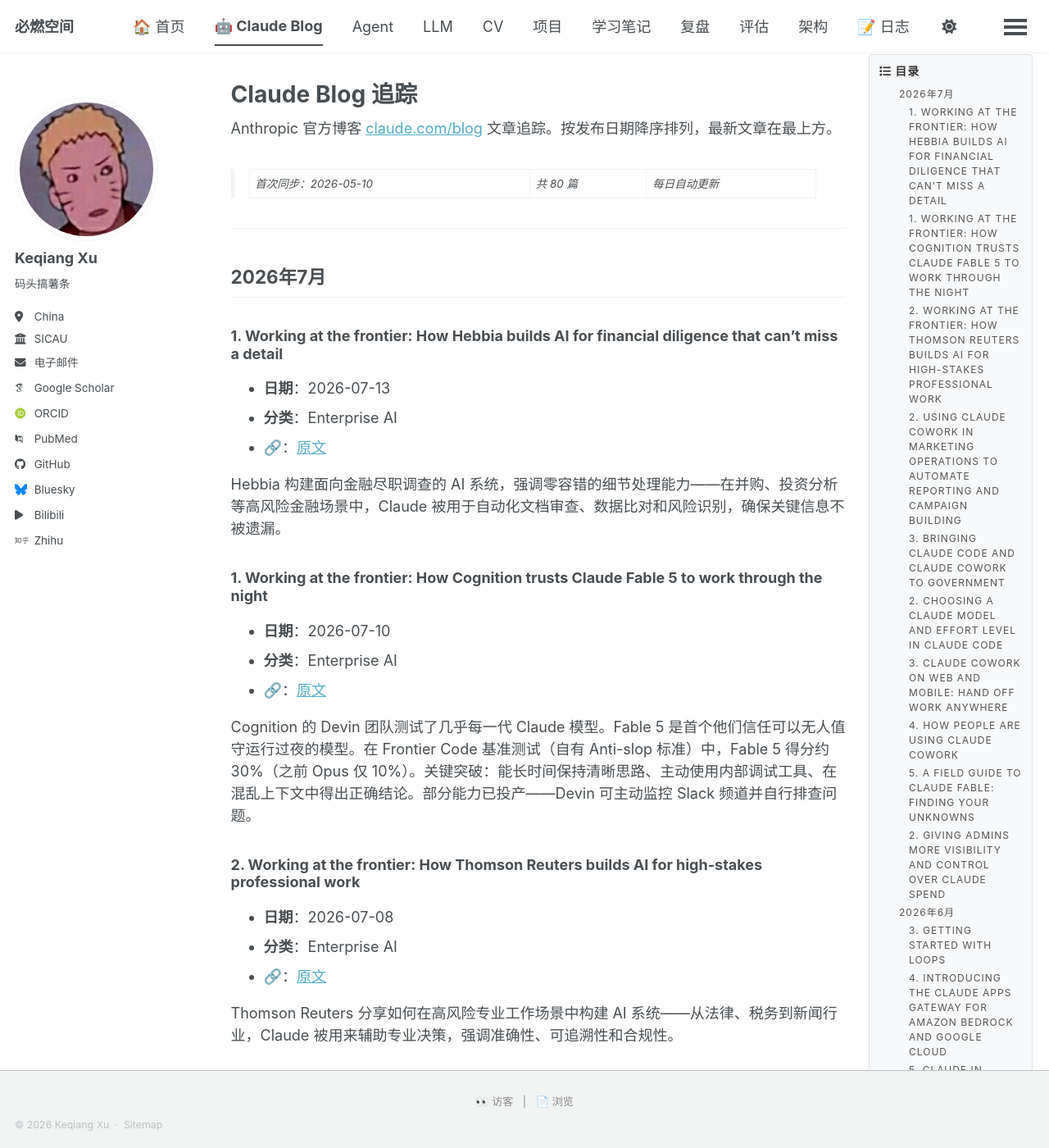
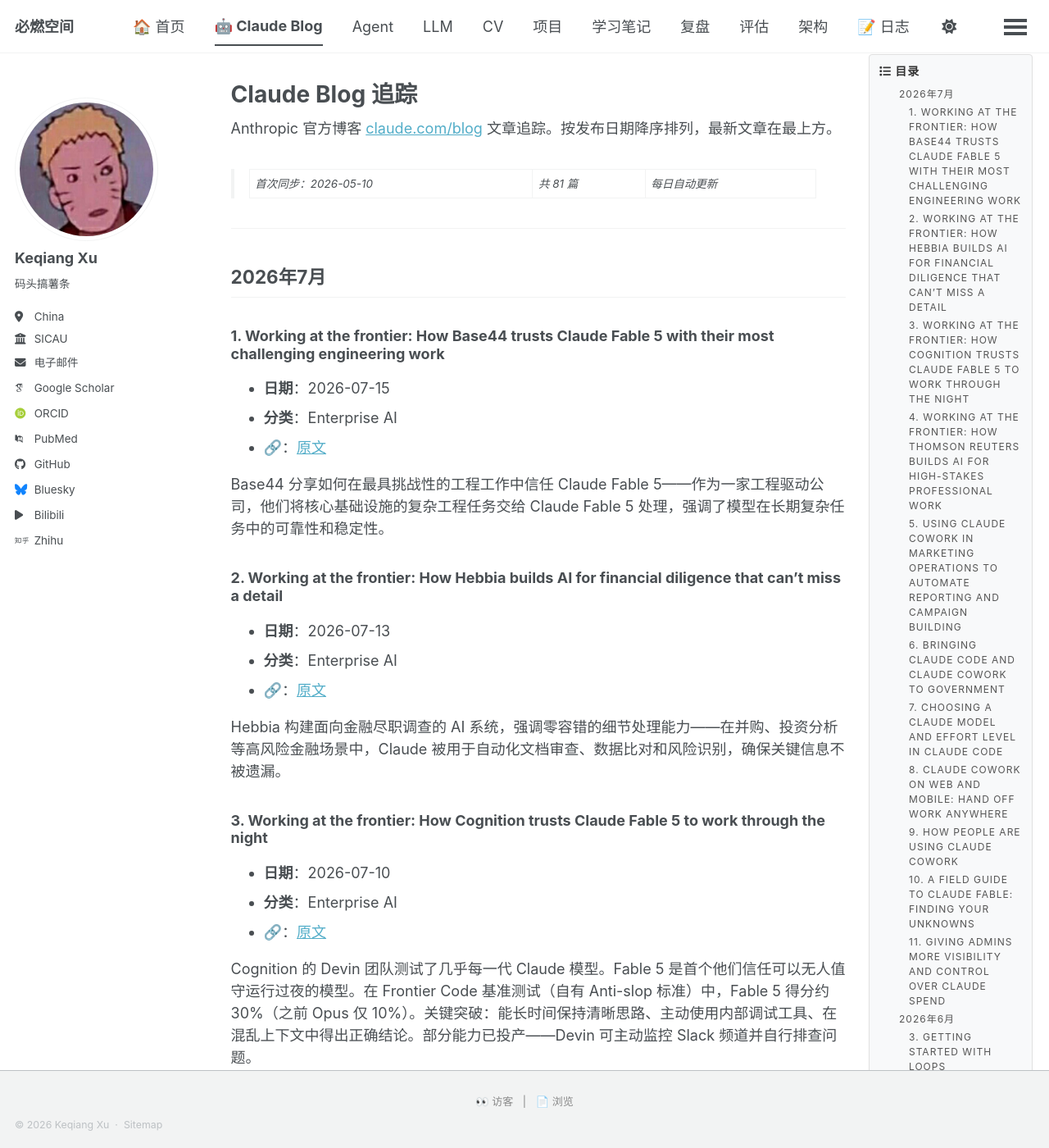
Before and after one commit to Qnh233/Qnh233.github.io, a Jekyll site: the page built from _pages/claude-blog.md, in a window 1280 px wide and 1400 px high. Shown: the whole window at 82% size. Built offline with Jekyll 4.4.1, drawn with Linux system fonts in a browser that asks for light colours; some web fonts are replaced; a script bundle is joined from its source files by our own code; library files that are not in the unit come from our copies; comment, search, counter and statistics services are not loaded; some of the changed text lies outside the part shown.

Commit message:
sync: add Base44/Fable 5 article (2026-07-15), total 81 posts

```diff
--- a/_pages/claude-blog.md
+++ b/_pages/claude-blog.md
@@ -9,12 +9,21 @@
 
 Anthropic 官方博客 [claude.com/blog](https://claude.com/blog) 文章追踪。按发布日期降序排列，最新文章在最上方。
 
-> 首次同步：2026-05-10 | 共 80 篇 | 每日自动更新
+> 首次同步：2026-05-10 | 共 81 篇 | 每日自动更新
 
 ---
 
 ## 2026年7月
-### 1. Working at the frontier: How Hebbia builds AI for financial diligence that can't miss a detail
+
+### 1. Working at the frontier: How Base44 trusts Claude Fable 5 with their most challenging engineering work
+- **日期**：2026-07-15
+- **分类**：Enterprise AI
+- **🔗**：[原文](https://claude.com/blog/working-at-the-frontier-why-base44-trusts-claude-fable-5-with-their-most-challenging-engineering-work)
+
+Base44 分享如何在最具挑战性的工程工作中信任 Claude Fable 5——作为一家工程驱动公司，他们将核心基础设施的复杂工程任务交给 Claude Fable 5 处理，强调了模型在长期复杂任务中的可靠性和稳定性。
+
+
+### 2. Working at the frontier: How Hebbia builds AI for financial diligence that can't miss a detail
 - **日期**：2026-07-13
 - **分类**：Enterprise AI
 - **🔗**：[原文](https://claude.com/blog/working-at-the-frontier-how-hebbia-builds-ai-for-financial-diligence-that-cant-miss-a-detail)
@@ -22,63 +31,63 @@
 Hebbia 构建面向金融尽职调查的 AI 系统，强调零容错的细节处理能力——在并购、投资分析等高风险金融场景中，Claude 被用于自动化文档审查、数据比对和风险识别，确保关键信息不被遗漏。
 
 
-### 1. Working at the frontier: How Cognition trusts Claude Fable 5 to work through the night
+### 3. Working at the frontier: How Cognition trusts Claude Fable 5 to work through the night
 - **日期**：2026-07-10
 - **分类**：Enterprise AI
 - **🔗**：[原文](https://claude.com/blog/working-at-the-frontier-how-cognition-trusts-claude-fable-5-to-work-through-the-night)
 
 Cognition 的 Devin 团队测试了几乎每一代 Claude 模型。Fable 5 是首个他们信任可以无人值守运行过夜的模型。在 Frontier Code 基准测试（自有 Anti-slop 标准）中，Fable 5 得分约 30%（之前 Opus 仅 10%）。关键突破：能长时间保持清晰思路、主动使用内部调试工具、在混乱上下文中得出正确结论。部分能力已投产——Devin 可主动监控 Slack 频道并自行排查问题。
 
-### 2. Working at the frontier: How Thomson Reuters builds AI for high-stakes professional work
+### 4. Working at the frontier: How Thomson Reuters builds AI for high-stakes professional work
 - **日期**：2026-07-08
 - **分类**：Enterprise AI
 - **🔗**：[原文](https://claude.com/blog/working-at-the-frontier-how-thomson-reuters-builds-ai-for-high--stakes-professional-work)
 
 Thomson Reuters 分享如何在高风险专业工作场景中构建 AI 系统——从法律、税务到新闻行业，Claude 被用来辅助专业决策，强调准确性、可追溯性和合规性。
 
-### 2. Using Claude Cowork in marketing operations to automate reporting and campaign building
+### 5. Using Claude Cowork in marketing operations to automate reporting and campaign building
 - **日期**：2026-07-08
 - **分类**：Enterprise AI / Claude Cowork
 - **🔗**：[原文](https://claude.com/blog/how-anthropics-marketing-operations-team-uses-claude-cowork-to-automate-reporting-and-campaign-builds)
 
 Anthropic 市场运营团队使用 Claude Cowork 自动化报告生成和营销活动构建，涵盖从数据聚合到多渠道投放的全链路实践。
 
-### 3. Bringing Claude Code and Claude Cowork to government
+### 6. Bringing Claude Code and Claude Cowork to government
 - **日期**：2026-07-07
 - **分类**：Enterprise AI / Government
 - **🔗**：[原文](https://claude.com/blog/bringing-claude-code-and-claude-cowork-to-government)
 
 Claude 将 Claude Code 和 Claude Cowork 引入政府机构，面向公共部门提供安全合规的 AI 开发和工作流自动化解决方案。
 
-### 2. Choosing a Claude model and effort level in Claude Code
+### 7. Choosing a Claude model and effort level in Claude Code
 - **日期**：2026-07-07
 - **分类**：Claude Code
 - **🔗**：[原文](https://claude.com/blog/claude-model-and-effort-level-in-claude-code)
 
 在 Claude Code 中如何选择 Claude 模型和 effort level 的实用指南，帮助开发者在不同任务复杂度下平衡速度、成本和代码质量。
 
-### 3. Claude Cowork on web and mobile: hand off work anywhere
+### 8. Claude Cowork on web and mobile: hand off work anywhere
 - **日期**：2026-07-07
 - **分类**：Claude Code / Product announcements
 - **🔗**：[原文](https://claude.com/blog/cowork-web-mobile)
 
 Claude Cowork 扩展到 Web 和移动端，支持跨设备无缝交接工作——在电脑、手机和平板之间随时切换，保持任务上下文连续。
 
-### 4. How people are using Claude Cowork
+### 9. How people are using Claude Cowork
 - **日期**：2026-07-07
 - **分类**：Enterprise AI
 - **🔗**：[原文](https://claude.com/blog/how-people-are-using-claude-cowork)
 
 用户分享 Claude Cowork 在实际工作中的使用案例，涵盖从日常办公自动化到复杂多步骤任务的各种场景。
 
-### 5. A Field Guide to Claude Fable: Finding Your Unknowns
+### 10. A Field Guide to Claude Fable: Finding Your Unknowns
 - **日期**：2026-07-06
 - **分类**：Claude Code
 - **🔗**：[原文](https://claude.com/blog/a-field-guide-to-claude-fable-finding-your-unknowns)
 
 Practical patterns for agentic coding with Claude Fable: how to find your unknowns before, during, and after implementation, from the team at Anthropic.
 
-### 2. Giving admins more visibility and control over Claude spend
+### 11. Giving admins more visibility and control over Claude spend
 - **日期**：2026-07-02
 - **分类**：Enterprise AI / Product announcements
 - **🔗**：[原文](https://claude.com/blog/giving-admins-more-visibility-and-control-over-claude-usage-and-spend)
@@ -587,4 +596,4 @@
 
 ---
 
-最后更新：2026-07-14 · 共 80 篇文章
+最后更新：2026-07-16 · 共 81 篇文章
```
